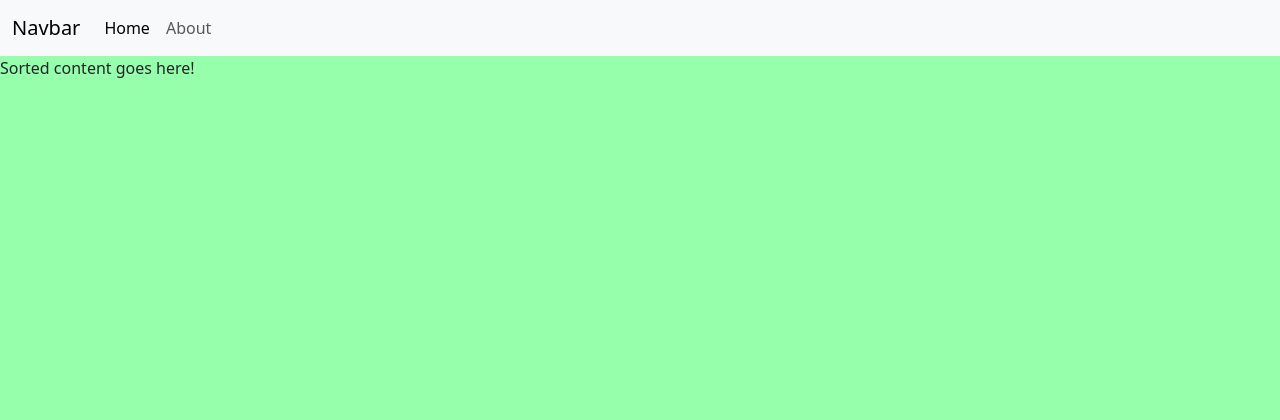
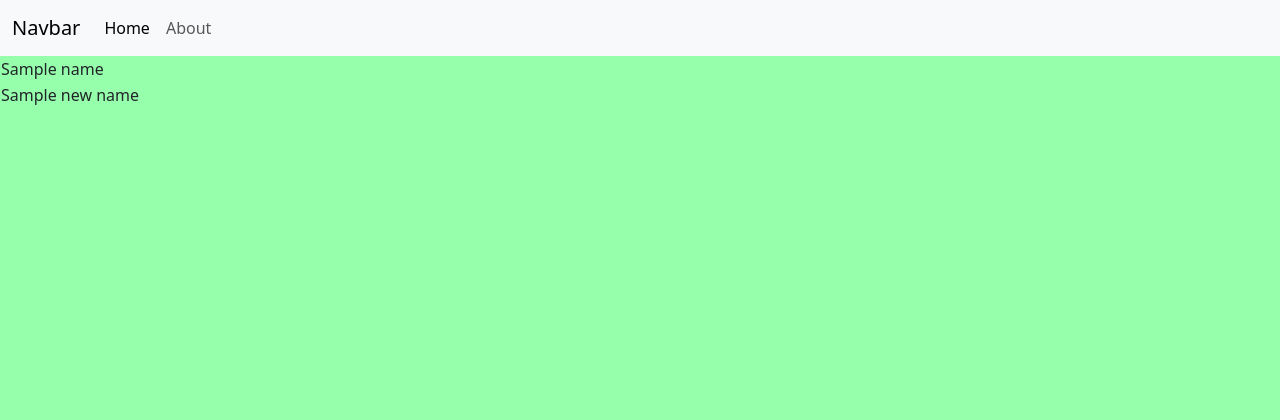
Before and after one commit to sjpoulin/secretsanta, a Flask app: template templates/sorted.html in a window 1280 px wide. Shown: the top 420 px of the page. Run offline with Flask 3, Linux system fonts and the light colour scheme; the template is opened without the code that fills it: most values are stand-ins (such as "Sample title", 1, 10 or a date in 2020).

Commit message:
Update clear in app.py, add table skeleton in sorted.html

```diff
--- a/app.py
+++ b/app.py
@@ -26,7 +26,9 @@ def sorted():
 def about():
     return render_template("about.html")
 
+# Clear names lists and displays confirmation
 @app.route("/clear")
 def clear():
     names.clear()
+    new_names.clear()
     return render_template("clear.html")
--- a/templates/sorted.html
+++ b/templates/sorted.html
@@ -2,6 +2,25 @@
 
 {% block main %}
 
-Sorted content goes here!
+<!-- Table to list inputted names -->
+<table>
+    <tbody>
+        {% for name in names %}
+            <tr>
+                <td>{{ name }}</td>
+            </tr>
+        {% endfor %}
+    </tbody>
+</table>
+
+<table>
+    <tbody>
+        {% for name in new_names %}
+            <tr>
+                <td>{{ name }}</td>
+            </tr>
+        {% endfor %}
+    </tbody>
+</table>
 
 {% endblock %}
```
